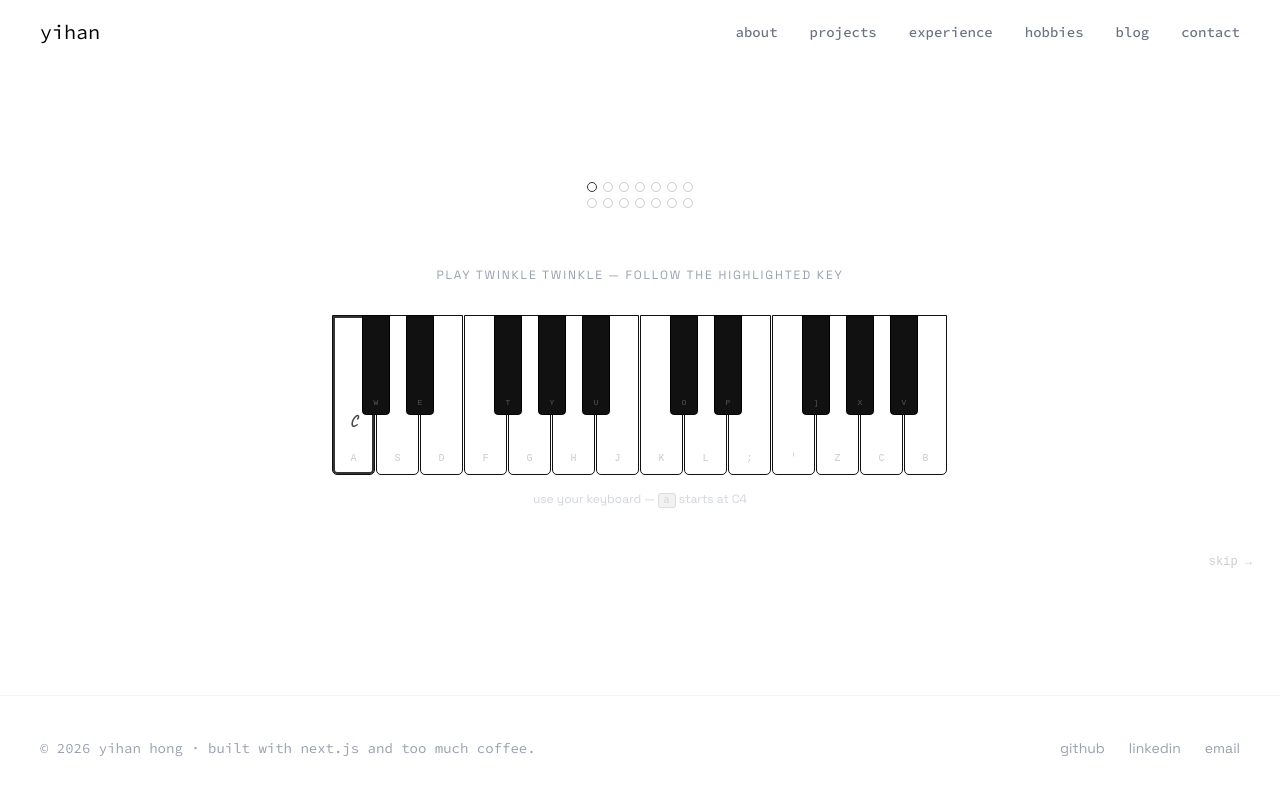
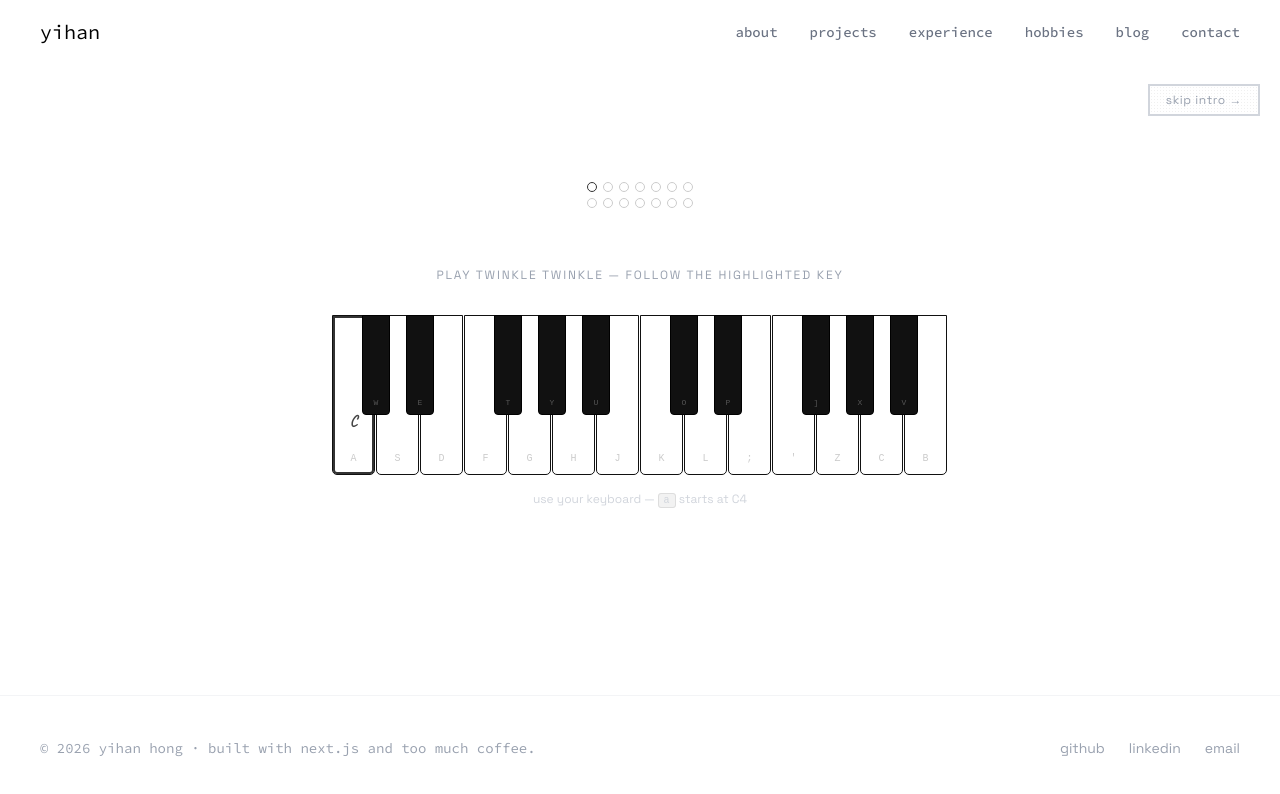
Before and after one commit to yih0nk/yihan.dev, a Next.js app: page / in a window 1280 px wide. Shown: the top 794 px of the page. Built offline with nearby package versions, Linux system fonts and the light colour scheme.

Commit message:
skip intro button restyle

```diff
--- a/src/components/interactive/PianoHero.tsx
+++ b/src/components/interactive/PianoHero.tsx
@@ -523,23 +523,16 @@ export default function PianoHero() {
       {!completed && (
         <button
           onClick={skip}
+          className="absolute border-2 border-gray-300 px-4 py-1.5 text-xs text-gray-400 btn-grain hover:bg-gray-300 hover:text-gray-700 transition-all"
           style={{
-            position: 'absolute',
-            bottom: 24,
-            right: 24,
-            fontFamily: 'monospace',
-            fontSize: 12,
-            color: '#ccc',
-            background: 'none',
-            border: 'none',
-            cursor: 'pointer',
-            padding: 4,
-            transition: 'color 0.2s',
+            top: 20,
+            right: 20,
+            fontFamily: "'Space Grotesk', system-ui, sans-serif",
+            letterSpacing: '0.05em',
+            zIndex: 10,
           }}
-          onMouseEnter={e => (e.currentTarget.style.color = '#666')}
-          onMouseLeave={e => (e.currentTarget.style.color = '#ccc')}
         >
-          skip →
+          skip intro →
         </button>
       )}
     </div>
```
